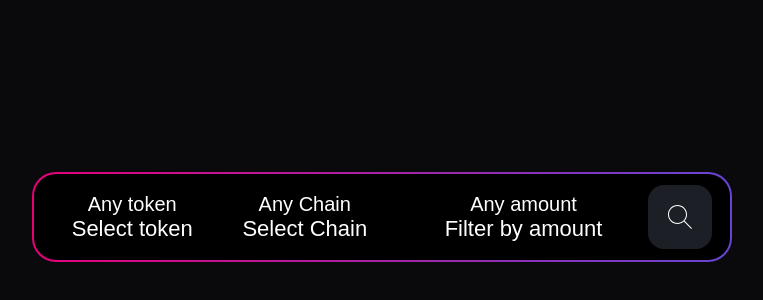
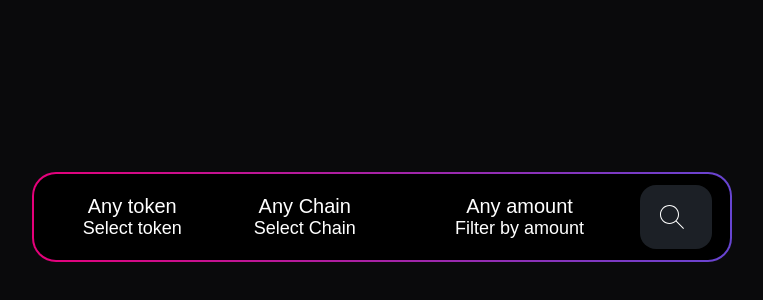
Before and after one commit to anandubajith/polkadex-fe-challenge, a React (Create React App) app: page / in a window 1280 px wide. Shown: the part 386-686 px from the top of the page, without its empty margins (258-1021 px from the left). Built offline with nearby package versions, Linux system fonts and the light colour scheme.

Commit message:
progress

```diff
--- a/src/components/SearchBar.js
+++ b/src/components/SearchBar.js
@@ -59,8 +59,11 @@ const SearchButton = styled(motion.div)`
     display: flex;
     justify-content: center;
     align-items: center;
-    font-size: 24px;
+    font-size: 18px;
     padding: 20px;
+    img {
+        margin-right: 8px;
+    }
 `;
 
 const FloatingCard = styled(motion.div)`
@@ -87,8 +90,6 @@ export default function SearchBar() {
     const [selectedToken, setSelectedToken] = useState('')
     const [selectedChain, setSelectedChain] = useState('')
     const isActive = currentButton !== ''
-
-
 
     const handleClick = (button) => (e) => {
         console.log()
@@ -148,16 +149,16 @@ export default function SearchBar() {
             <SearchBarWrapper active={isActive}>
                 <ButtonWrapper onClick={handleClick('token')} active={currentButton === 'token'}>
                     <div style={{ opacity: isActive ? '0.5' : '1', fontSize: '20px' }}>Any token</div>
-                    <div style={{ display: 'block', fontSize: '22px' }}>{selectedToken === '' ? 'Select token' : selectedToken}</div>
+                    <div style={{ display: 'block', fontSize: '18px' }}>{selectedToken === '' ? 'Select token' : selectedToken}</div>
                 </ButtonWrapper>
                 <ButtonWrapper onClick={handleClick('chain')} active={currentButton === 'chain'}>
                     <div style={{ opacity: isActive ? '0.5' : '1', fontSize: '20px' }}>Any Chain</div>
-                    <div style={{ display: 'block', fontSize: '22px' }}>{selectedChain === '' ? 'Select Chain' : selectedChain}</div>
+                    <div style={{ display: 'block', fontSize: '18px' }}>{selectedChain === '' ? 'Select Chain' : selectedChain}</div>
                 </ButtonWrapper>
                 <ButtonWrapper style={{ flex: 2, width: '100%', borderRight: 0, flexDirection: 'row' }} onClick={handleClick('amount')} >
                     <div style={{ flex: '1' }}>
                         <div style={{ opacity: isActive ? '0.5' : '1', fontSize: '20px' }}>Any amount</div>
-                        <div style={{ fontSize: '22px' }}>Filter by amount</div>
+                        <div style={{ fontSize: '18px' }}>Filter by amount</div>
                     </div>
                     <SearchButton active={isActive}>
                         <img src={SearchIcon} />
```
